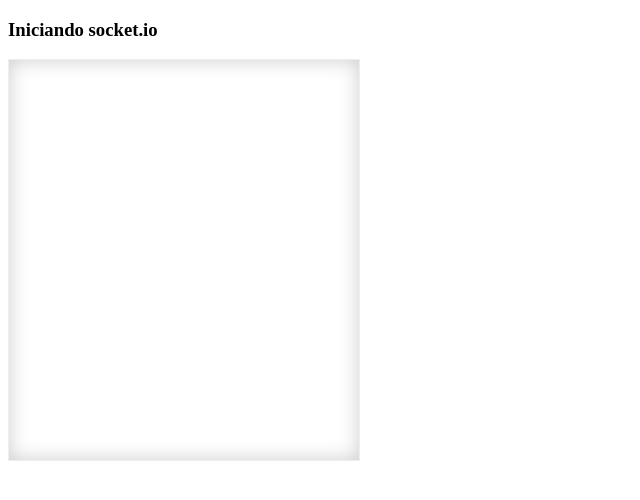
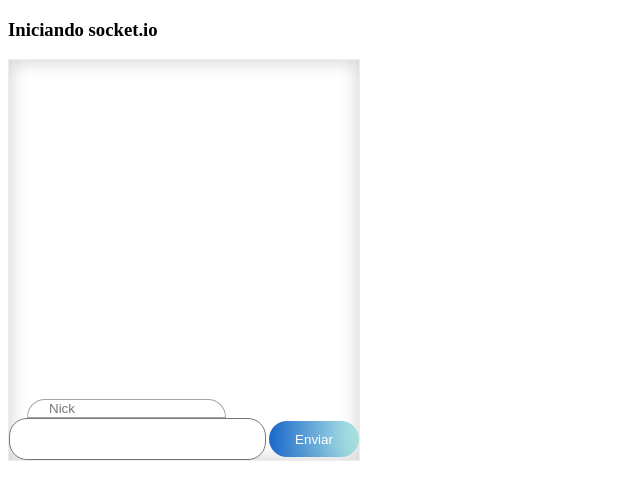
Before and after one commit to stefhannylazaro/curso-sockets, a website: page client/index.html in a window 1280 px wide. Shown: the whole page, without its empty margins (0-640 px from the left). Drawn offline with nearby package versions, Linux system fonts and the light colour scheme; no server answers.

Commit message:
Add form

```diff
--- a/client/index.html
+++ b/client/index.html
@@ -11,7 +11,18 @@
 </head>
 <body>
     <h3>Iniciando socket.io</h3>
-    <div id="block-messages"></div>
+    <div id="block-messages">
+        <div id="block-messages-in">
+
+        </div>
+        <form action="" class="block-messages-form">
+            <div class="block-messages-form-inputs">
+                <input type="text" placeholder="Nick" id="nickname">
+                <textarea id="text" rows="3"></textarea>
+            </div>
+            <input type="submit" value="Enviar">
+        </form>
+    </div>
 
 </body>
 </html>
--- a/client/main.js
+++ b/client/main.js
@@ -1,5 +1,6 @@
-var socket=io.connect('http://192.168.1.5:8080',{forceNew:true});
+var socket=io.connect('http://10.0.2.15:8080',{forceNew:true});
 socket.on('messages', function(data){
+    console.log("mensajes");
     console.log(data);
     render(data);
 });
@@ -13,5 +14,5 @@ function render(data){
             </div>
         `);
     }).join('');
-    document.getElementById('block-messages').innerHTML=html;
+    document.getElementById('block-messages-in').innerHTML=html;
 }
--- a/client/style.css
+++ b/client/style.css
@@ -2,9 +2,16 @@
     width: 30%;
     height: 400px;
     max-width: 350px;
-    overflow-y: scroll;
+    /* overflow-y: scroll; */
     box-shadow: 0 0 20px #ccc inset;
     border: 1px solid #eee;
+
+    position: relative;
+
+    display: flex;
+    justify-content: stretch;
+    flex-direction: column;
+
 }
 .message{
     margin: 15px 15px 0;
@@ -12,3 +19,67 @@
     border-radius: 5px;
     border: 1px solid #eee;
 }
+
+#block-messages-in {
+        overflow: hidden;
+        overflow-y: auto;
+        height: 450px;
+        padding-bottom: 49px;
+}
+
+.block-messages-form {
+    --size-base: 36px;
+    display: flex;
+    justify-content: flex-start;
+    align-items: center;
+}
+
+.block-messages-form > input {
+   height: var(--size-base);
+   flex: 0 0 90px;
+   border: none;
+   border-radius: calc(var(--size-base) / 2);
+   background: linear-gradient(90deg, rgb(26, 103, 202), rgba(48, 206, 187, 0.35));
+   color: white;
+}
+
+.block-messages-form-inputs {
+    flex: 1 0 auto;
+    position: relative;
+    margin-right: 14px;
+}
+
+.block-messages-form-inputs input:first-child {
+    margin-top: -27px;
+    position: absolute;
+    bottom: 100%;
+    width: calc(100% - (var(--size-base) * 2));
+    left: calc(var(--size-base) / 2 );
+    border-top-left-radius: calc(var(--size-base) / 2);
+    border-top-right-radius: calc(var(--size-base) / 2);
+    padding-left: 21px;
+    border: 1px solid rgba(0, 0, 0, .35);
+}
+
+.block-messages-form-inputs input:first-child:focus {
+    outline: none;
+}
+
+
+.block-messages-form-inputs textarea {
+    height: var(--size-base);
+    border-radius: calc(var(--size-base) / 2);
+    resize: none;
+    overflow-y: auto;
+    padding-left: 7px;
+}
+
+.block-messages-form-inputs textarea:focus {
+    outline: none;
+}
+
+.block-messages-form-inputs textarea,
+.block-messages-form-inputs input {
+    width: 100%;
+    display: block;
+}
```
Also changed, not shown: server/index.js (+12 -1 lines).
